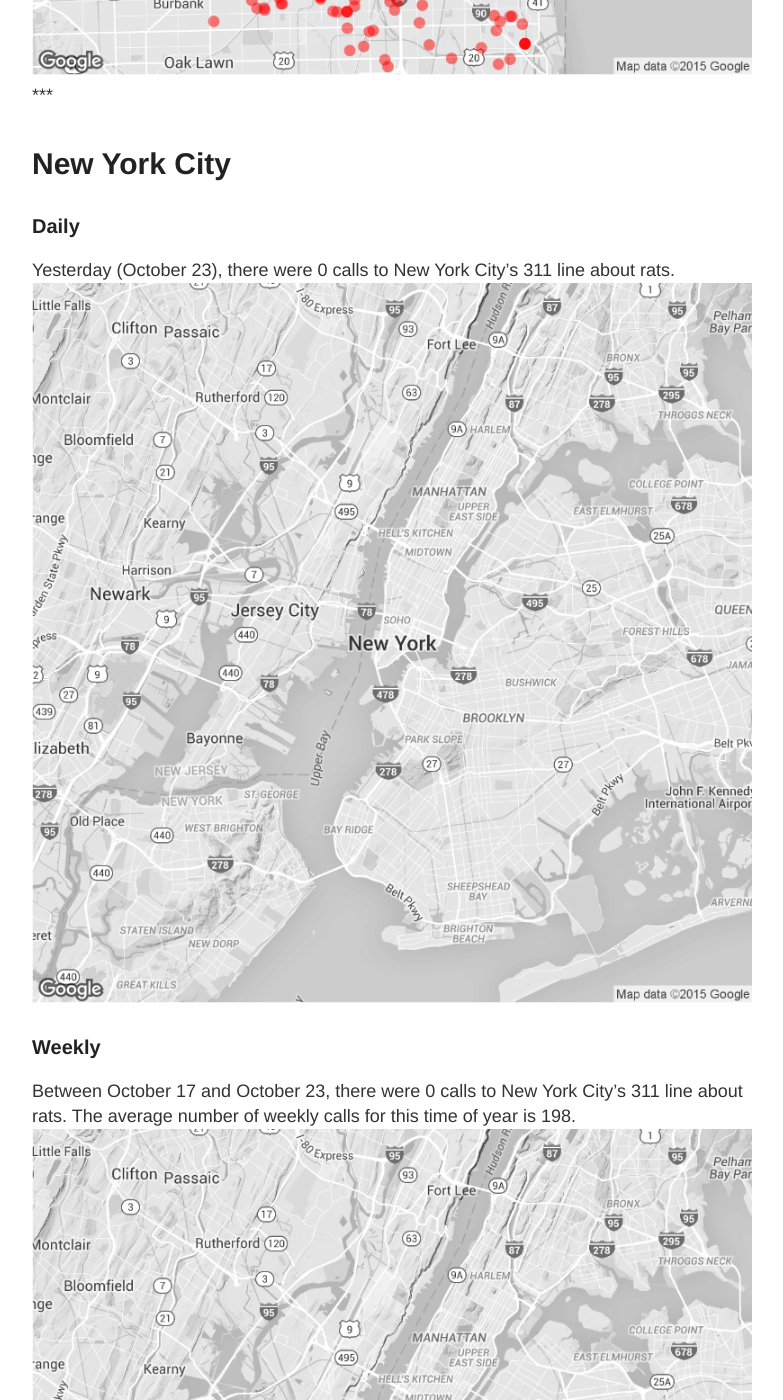
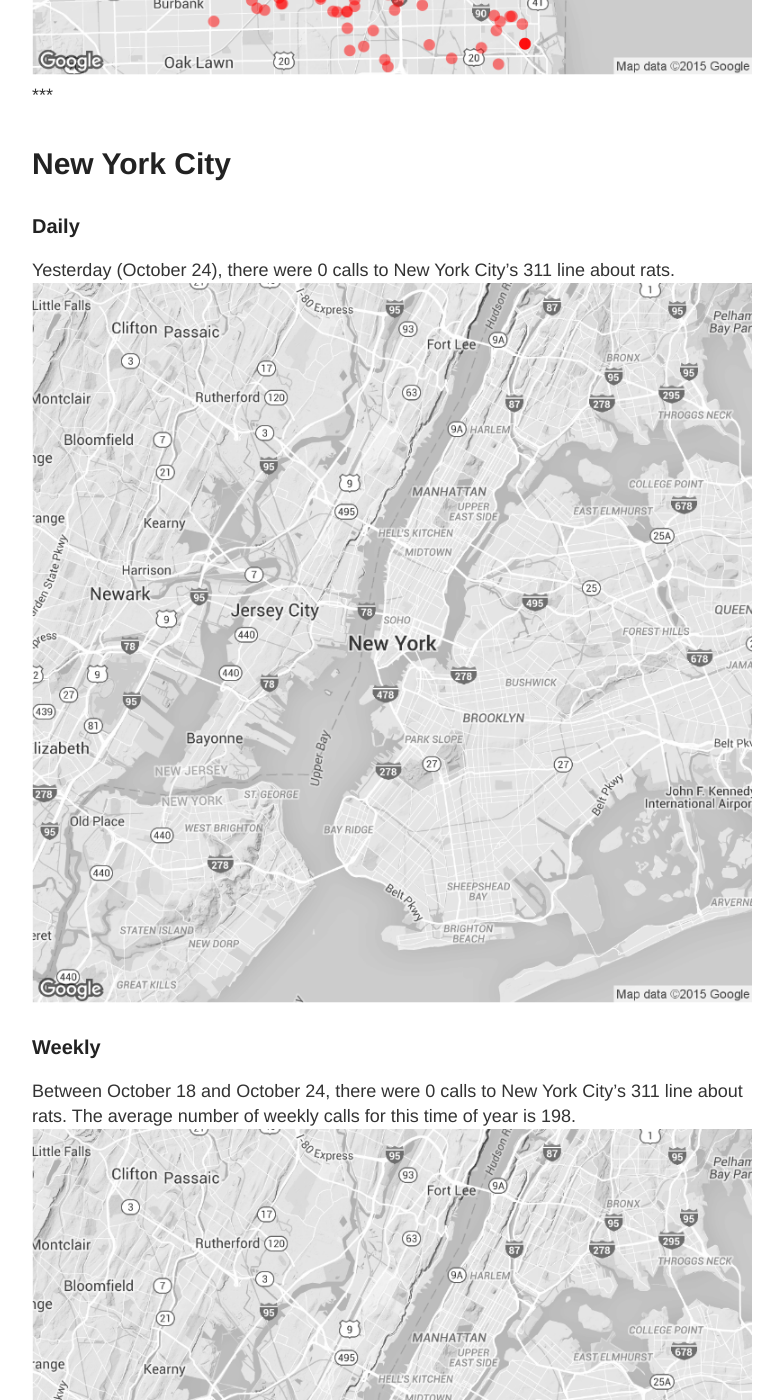
Before and after one commit to DanielHadley/ratmaps, a Jekyll site: the page built from daily.md, in a window 1280 px wide and 1400 px high, scrolled down 1986 px. Shown: the whole window, without its empty margins (248-1031 px from the left). Built offline with Jekyll 4.4.1, drawn with Linux system fonts in a browser that asks for light colours; comment, search, counter and statistics services are not loaded; some of the changed text lies outside the part shown.

Commit message:
Daily Maps

```diff
--- a/daily.md
+++ b/daily.md
@@ -15,22 +15,22 @@
 
 ### Daily
 
-Yesterday (October 23), there were 128 calls to Chicago's 311 line about rats.
+Yesterday (October 24), there were 46 calls to Chicago's 311 line about rats.
 ![Chicago rat calls to 311 weekly map]({{ site.cityimages }}/daily/Chicago_Rat_Map_Daily.png)
 
 ### Weekly
-Between October 17 and October 23, there were 882 calls to Chicago's 311 line about rats. The average number of weekly calls for this time of year is 580.
+Between October 18 and October 24, there were 885 calls to Chicago's 311 line about rats. The average number of weekly calls for this time of year is 580.
 ![Chicago rat calls to 311 weekly map]({{ site.cityimages }}/daily/Chicago_Rat_Map_Weekly.png)
 ***
 # New York City <a id="nyc"><a>
 
 ### Daily
 
-Yesterday (October 23), there were 0 calls to New York City's 311 line about rats.
+Yesterday (October 24), there were 0 calls to New York City's 311 line about rats.
 ![NYC rat calls to 311 weekly map]({{ site.cityimages }}/daily/NYC_Rat_Map_Daily.png)
 
 ### Weekly
-Between October 17 and October 23, there were 0 calls to New York City's 311 line about rats. The average number of weekly calls for this time of year is 198.
+Between October 18 and October 24, there were 0 calls to New York City's 311 line about rats. The average number of weekly calls for this time of year is 198.
 ![NYC rat calls to 311 weekly map]({{ site.cityimages }}/daily/NYC_Rat_Map_Weekly.png)
 
 Each red dot represents one call about a rat seen in that location. The dots are transparent, so multiple calls from one location will be seen as a solid dot. The usual caveats apply: more calls do not necessarily mean that there are more rats in that location than other parts of the city. A cluster of dots could indicate that one resident is unusually vocal about rodents in his or her neighborhood. Also, more densely populated neighborhoods tend to make more calls to 311.
```
Also changed, not shown: images/pages/daily/Chicago_Rat_Map_Daily.png, images/pages/daily/Chicago_Rat_Map_Weekly.png, images/pages/daily/NYC_Rat_Map_Daily.png, images/pages/daily/NYC_Rat_Map_Weekly.png.
